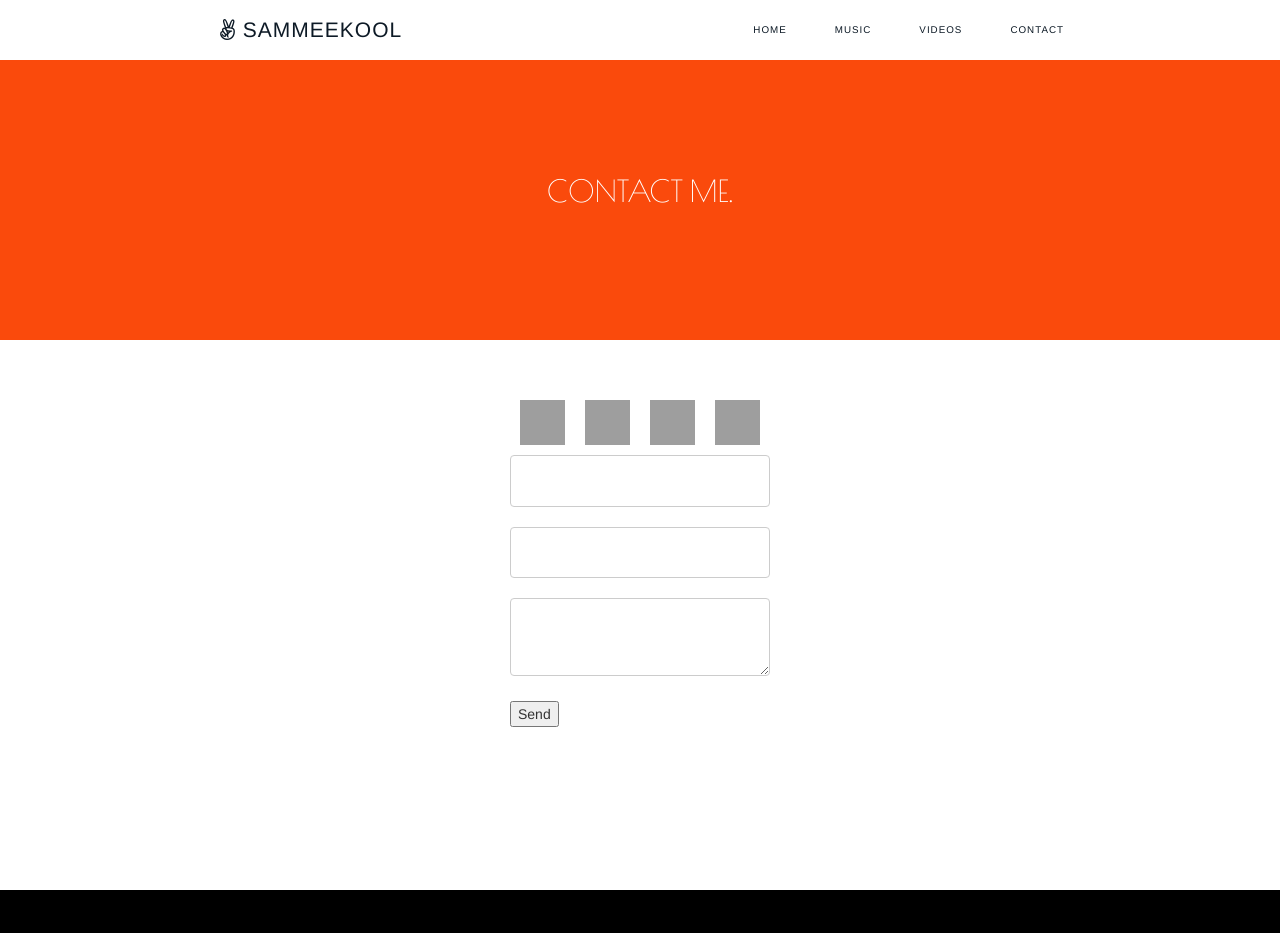
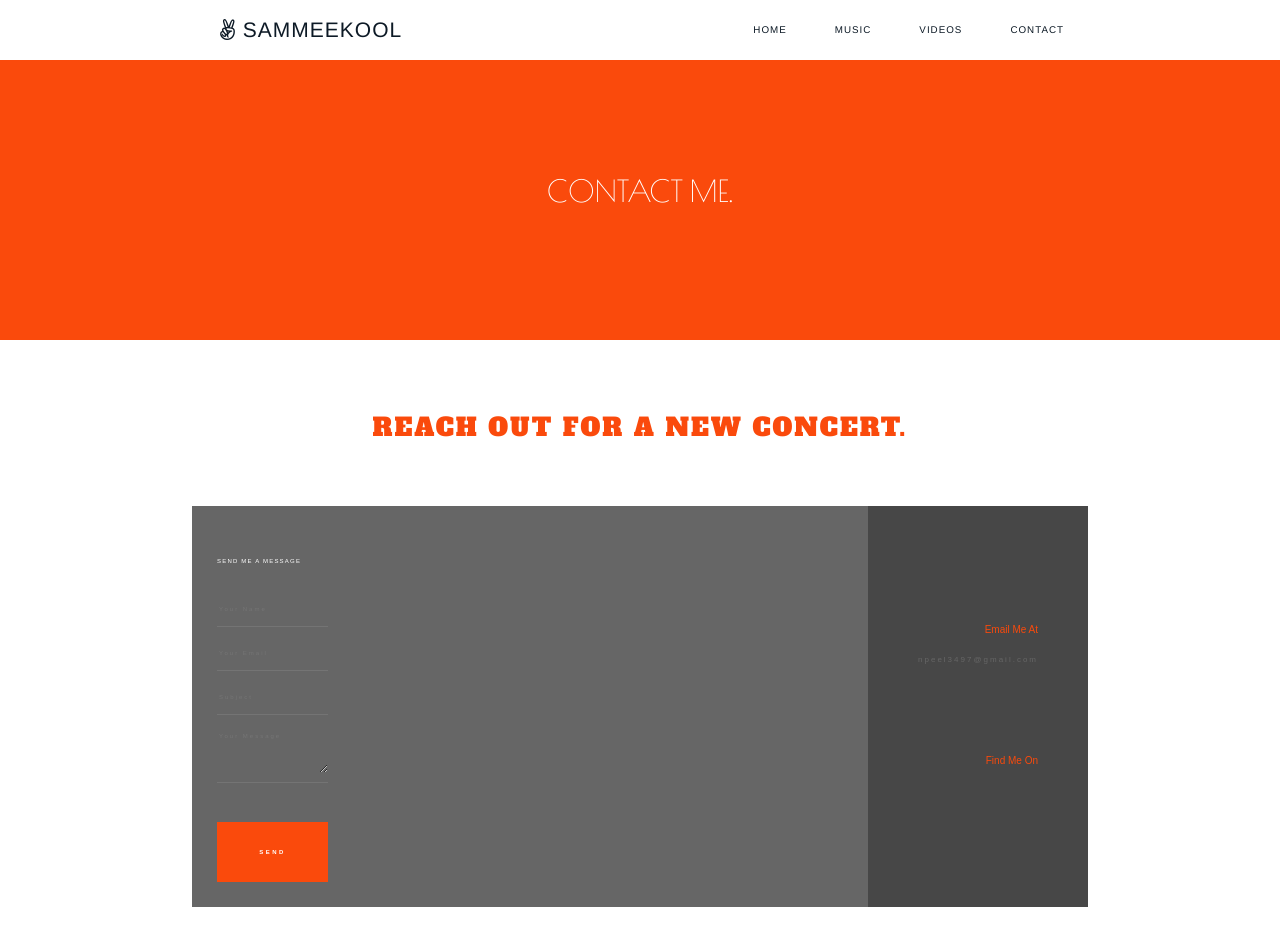
Before and after one commit to Olabisim/sammeekool, a Next.js app: page /contact in a window 1280 px wide. Shown: the top 933 px of the page. Built offline with nearby package versions, Linux system fonts and the light colour scheme; grey boxes are pictures that could not be loaded.

Commit message:
contact page changed

```diff
--- a/components/Layout.js
+++ b/components/Layout.js
@@ -407,7 +407,7 @@ const Footer = () => {
                   <div className="container">
                     <div className="row">
                       <div className="col-md-8 col-sm-6 col-xs-12">
-                        <p className="copyright-text">Copyright &copy; 2022 All Rights Reserved by
+                        <p className="copyright-text">Copyright &copy; 2022 All Rights Reserved by Sammeekool, developed by
                      <a href="#"> Olabisi</a>.
                         </p>
                       </div>
--- a/components/module_css/contact.module.css
+++ b/components/module_css/contact.module.css
@@ -1,5 +1,4 @@
-@import url('https://fonts.googleapis.com/css2?family=Poiret+One&display=swap');
-
+@import url('https://fonts.googleapis.com/css2?family=Alfa+Slab+One&family=Poiret+One&display=swap');
 
 .root {
         background: #fa4a0c;
@@ -28,7 +27,284 @@
 
 
 /* helped */
+@import url('https://fonts.googleapis.com/css?family=Lora:400,700|Montserrat:400,700&display=swap');
 
+
+.contact {
+  display: flex;
+  flex-direction: column;
+  position: relative;
+  /* background: linear-gradient(to bottom right, rgba(0,0,0, 0.9), rgba(36,11,54, 0.8), rgba(195,20,50,0.9)), url("https://i.imgur.com/3vacZxN.jpg") center no-repeat; */
+  background-size: cover;
+}
+
+.contact_header {
+  font-family: "Montserrat", sans-serif;
+  margin: 10rem 10rem 3rem 10rem;
+  text-align: center;
+}
+
+#co-title {
+  font-size: 1.2rem;
+  font-weight: 700;
+  color: #fa4a0c;
+  text-transform: uppercase;
+  margin-bottom: 20px;
+}
+
+.co_text {
+  font-size: 3rem;
+  color: #fa4a0c;
+  padding-bottom: 2rem;
+  font-weight: 100;
+  font-family: 'Alfa Slab One', cursive;
+
+  text-transform: uppercase;
+  letter-spacing: 2px;
+}
+
+.contact_content {
+  display: flex;
+  justify-content: space-between;
+  align-self: center;
+  line-height: 2;
+  height: auto;
+  width: 70%;
+  background-color: rgba(0,0,0,0.6);
+  margin-bottom: 10rem;
+}
+
+.contact_form {
+  font-family: "Montserrat", sans-serif;
+  padding: 5rem;
+}
+
+.form_title {
+  color: #fff;
+  font-size: 0.6rem;
+  text-transform: uppercase;
+  letter-spacing: 1.2px;
+  line-height: 1px;
+  margin-left: 4rem;
+  margin-bottom: 3rem;
+}
+
+.fieldset {
+  border: none;
+}
+
+.form_field {
+  outline: none;
+  width: 200%;
+    border-bottom: 1px solid rgba(255, 255, 255, 0.09);
+    margin-bottom: .9rem;
+}
+
+.name, .email, .subject, .message {
+  font-family: "Montserrat", sans-serif;
+  color: #fff;
+  outline: none;
+  background: transparent;
+  border: none;
+  letter-spacing: 2px;
+  font-size: .6rem;
+  line-height: 2rem;
+  padding-bottom: 0.7rem;
+}
+
+.textarea, .message {
+  width: 100%;
+  color: #fff;
+  overflow: visible;
+}
+
+.form_btn {
+  display: flex;
+  justify-content: center;
+  margin-top: 3rem;
+  border: none;
+  color: white;
+  font-size: 0.6rem;
+  letter-spacing: 2.5px;
+  font-weight: 700;
+  text-transform: uppercase;
+  width: 200%;
+  height: 60px;
+  background-color: #fa4a0c;
+  cursor: pointer;
+  transition: all .3s ease;
+}
+
+.form_btn:hover {
+  opacity: 0.9;
+  transform: translateY(-2.5%);
+  box-shadow: 0 0 15px 0 #000;
+}
+
+.contact_info {
+  display: flex;
+  flex-direction: column;
+  align-items: flex-end;
+  justify-content: center;
+  padding: 5rem;
+  background-color: rgba(0,0,0,0.3);
+}
+
+.contact_info h3 {
+  font-family: "Montserrat", sans-serif;
+  font-size: 1rem;
+  color: #fa4a0c;
+}
+
+.contact_info a {
+  font-family: "Montserrat", sans-serif;
+  text-decoration: none;
+  color: #666;
+  font-size: 0.8rem;
+  letter-spacing: 2px;
+  line-height: 3rem;
+  margin-bottom: 5rem;
+  transition: all .3s ease;
+}
+
+.contact_info a:hover {
+  transform: translateY(-2.5%);
+  color: #999;
+}
+
+.contact_info .fab {
+  font-size: 1.5rem;
+  line-height: 3rem;
+  padding-left: 2rem;
+  color: #666;
+  cursor: pointer;
+  transition: all .3s ease;
+}
+
+.fab:hover{
+  transform: scale(1.2);
+  color: #999;
+}
+
+
+@media screen and (max-width: 960px) {
+  .contact_content {
+    display: flex;
+    flex-direction: column;
+  }
+
+  .form_field {
+    width: 100%;
+  }
+
+  .form_btn {
+    width: 100%;
+  }
+
+  .form_title {
+    margin: 3rem auto;
+  }
+
+  .contact_header{
+    margin: 5rem 5rem 3rem 5rem;
+  }
+
+  #co-title {
+    font-size: 1rem;
+  }
+
+  .co_text {
+    font-size: 2.5rem;
+  }
+
+  .contact_form {
+    padding: 2.5rem;
+  }
+}
+
+@media screen and (min-width: 960px) {
+  .form_field {
+    width: 125%;
+  }
+
+  .form_title {
+    margin: 3rem auto;
+  }
+
+  .form_btn {
+    width: 125%;
+  }
+
+  .contact_header{
+    margin: 7rem 7rem 3rem 7rem;
+  }
+
+  .contact_info {
+    padding: 5rem;
+  }
+
+  #co-title {
+    font-size: 1rem;
+  }
+
+  .co_text {
+    font-size: 2.5rem;
+  }
+
+  .contact_form {
+    padding: 2.5rem;
+  }
+}
+
+@media screen and (min-width: 1460px) {
+  .form_field {
+    width: 200%;
+  }
+
+  .form_btn {
+    width: 200%;
+  }
+}
+
+
+
+
+
+
+
+
+
+
+
+
+
+
+
+
+
+
+
+
+
+
+
+
+
+
+
+
+
+
+
+
+
+
+
+
+
+/* helped old */
+
+/*
 
 .contact {
         display: flex;
@@ -105,7 +381,7 @@
         margin: 10px;
         cursor: pointer;
       }
-
+       */
       .image {
         width: 45px;
         height: 45px;
@@ -115,7 +391,7 @@
         transition: 0.2s;
         user-select: none;
       }
-
+/*
       .image:hover {
         transform: scale(1.1, 1.1);
       }
@@ -190,14 +466,14 @@
         transform: scale(1.1, 1.1);
         filter: sepia(0.5);
       }
-
+       */
       @media only screen and (max-width: 800px) {
         /* h2 {
           font-size: clamp(40px, 10vw, 60px);
         } */
       }
 
-      @media only screen and (max-width: 400px) {
+      /* @media only screen and (max-width: 400px) {
         .links {
           padding-top: 30px;
         }
@@ -206,4 +482,4 @@
           width: 38px;
           height: 38px;
         }
-      }
+      } */
--- a/pages/contact.js
+++ b/pages/contact.js
@@ -12,47 +12,47 @@ const contact = () => (
 
                 </div>
 
-                <div className={styles.main}>
+                <section className={styles.contact}>
+                        <div className={styles.contact_header}>
+                        {/* <h3 id="co-title">Contact Me</h3> */}
+                        <p className={styles.co_text}>Reach out for a new concert.</p>
+                        </div>
 
-                        <section className={styles.contact}>
-                                <div className={styles.contact_box}>
-                                        <div className={styles.contact_links}>
-                                                <div className={styles.links}>
-                                                <div className={styles.link}>
-                                                        <a><img className={styles.image} src="https://i.postimg.cc/m2mg2Hjm/linkedin.png" alt="linkedin" /></a>
-                                                </div>
-                                                <div className={styles.link}>
-                                                        <a><img className={styles.image} src="https://i.postimg.cc/YCV2QBJg/github.png" alt="github" /></a>
-                                                </div>
-                                                <div className={styles.link}>
-                                                        <a><img className={styles.image} src="https://i.postimg.cc/W4Znvrry/codepen.png" alt="codepen" /></a>
-                                                </div>
-                                                <div className={styles.link}>
-                                                        <a><img className={styles.image} src="https://i.postimg.cc/NjLfyjPB/email.png" alt="email" /></a>
-                                                </div>
-                                                </div>
-                                        </div>
-                                        <div className={styles.contact_form_wrapper}>
-                                                <form>
-                                                        <div className={styles.form_item}>
-                                                                <input className={styles.input} type="text" name="sender" required />
-                                                                <label className={styles.label}>Name:</label>
-                                                        </div>
-                                                        <div className={styles.form_item}>
-                                                                <input className={styles.input} type="text" name="email" required />
-                                                                <label className={styles.label}>Email:</label>
-                                                        </div>
-                                                        <div className={styles.form_item}>
-                                                                <textarea className={styles.textarea} name="message" required ></textarea>
-                                                                <label className={styles.label}>Message:</label>
-                                                        </div>
-                                                        <button className={styles.submit_btn}>Send</button>
-                                                </form>
-                                        </div>
+                        <div className={styles.contact_content}>
+                        <div className={styles.contact_form}>
+                        <h3 className={styles.form_title}>Send me a message</h3>
+                        <form action="mailto:npeel3497@gmail.com" method="post" enctype="text/plain">
+                        <fieldset className={styles.fieldset}>
+                                <div className={styles.form_field}>
+                                <input name="name" type="text" className={styles.name} placeholder="Your Name"></input>
                                 </div>
-                        </section>
+                        <div className={styles.form_field}>
+                                <input name="email" type="email" className={styles.email} placeholder="Your Email"></input>
+                                </div>
+                        <div className={styles.form_field}>
+                                <input name="Subject" type="text" className={styles.subject} placeholder="Subject"></input>
+                                </div>
+                        <div className={styles.form_field}>
+                                <textarea className={styles.textarea} name="message" type="text" className={styles.message} placeholder="Your Message"></textarea>
+                                </div>
+                        </fieldset>
+                        <input className={styles.form_btn} type="submit" value="send" />
+                        </form>
+                        </div>
 
-                </div>
+                        <div className={styles.contact_info}>
+                                <h3>Email Me At </h3>
+                                <a href="mailto:npeel3497@gmail.com"><p>npeel3497@gmail.com</p></a>
+                                <h3>Find Me On </h3>
+                                <div className={styles.contact_links}>
+                                        <a><i className="fab fa-linkedin"></i></a>
+                                        <a><i className="fab fa-github"></i></a>
+                                        <a><i className="fab fa-codepen"></i></a>
+                                </div>
+                        </div>
+                        </div>
+                </section>
+
 
                 <Footer />
         </>
@@ -60,3 +60,46 @@ const contact = () => (
 )
 
 export default contact
+
+
+// <div className={styles.main}>
+
+//         <section className={styles.contact}>
+//                 <div className={styles.contact_box}>
+//                         <div className={styles.contact_links}>
+//                                 <div className={styles.links}>
+//                                 <div className={styles.link}>
+//                                         <a><img className={styles.image} src="https://i.postimg.cc/m2mg2Hjm/linkedin.png" alt="linkedin" /></a>
+//                                 </div>
+//                                 <div className={styles.link}>
+//                                         <a><img className={styles.image} src="https://i.postimg.cc/YCV2QBJg/github.png" alt="github" /></a>
+//                                 </div>
+//                                 <div className={styles.link}>
+//                                         <a><img className={styles.image} src="https://i.postimg.cc/W4Znvrry/codepen.png" alt="codepen" /></a>
+//                                 </div>
+//                                 <div className={styles.link}>
+//                                         <a><img className={styles.image} src="https://i.postimg.cc/NjLfyjPB/email.png" alt="email" /></a>
+//                                 </div>
+//                                 </div>
+//                         </div>
+//                         <div className={styles.contact_form_wrapper}>
+//                                 <form>
+//                                         <div className={styles.form_item}>
+//                                                 <input className={styles.input} type="text" name="sender" required />
+//                                                 <label className={styles.label}>Name:</label>
+//                                         </div>
+//                                         <div className={styles.form_item}>
+//                                                 <input className={styles.input} type="text" name="email" required />
+//                                                 <label className={styles.label}>Email:</label>
+//                                         </div>
+//                                         <div className={styles.form_item}>
+//                                                 <textarea className={styles.textarea} name="message" required ></textarea>
+//                                                 <label className={styles.label}>Message:</label>
+//                                         </div>
+//                                         <button className={styles.submit_btn}>Send</button>
+//                                 </form>
+//                         </div>
+//                 </div>
+//         </section>
+
+// </div>
```
